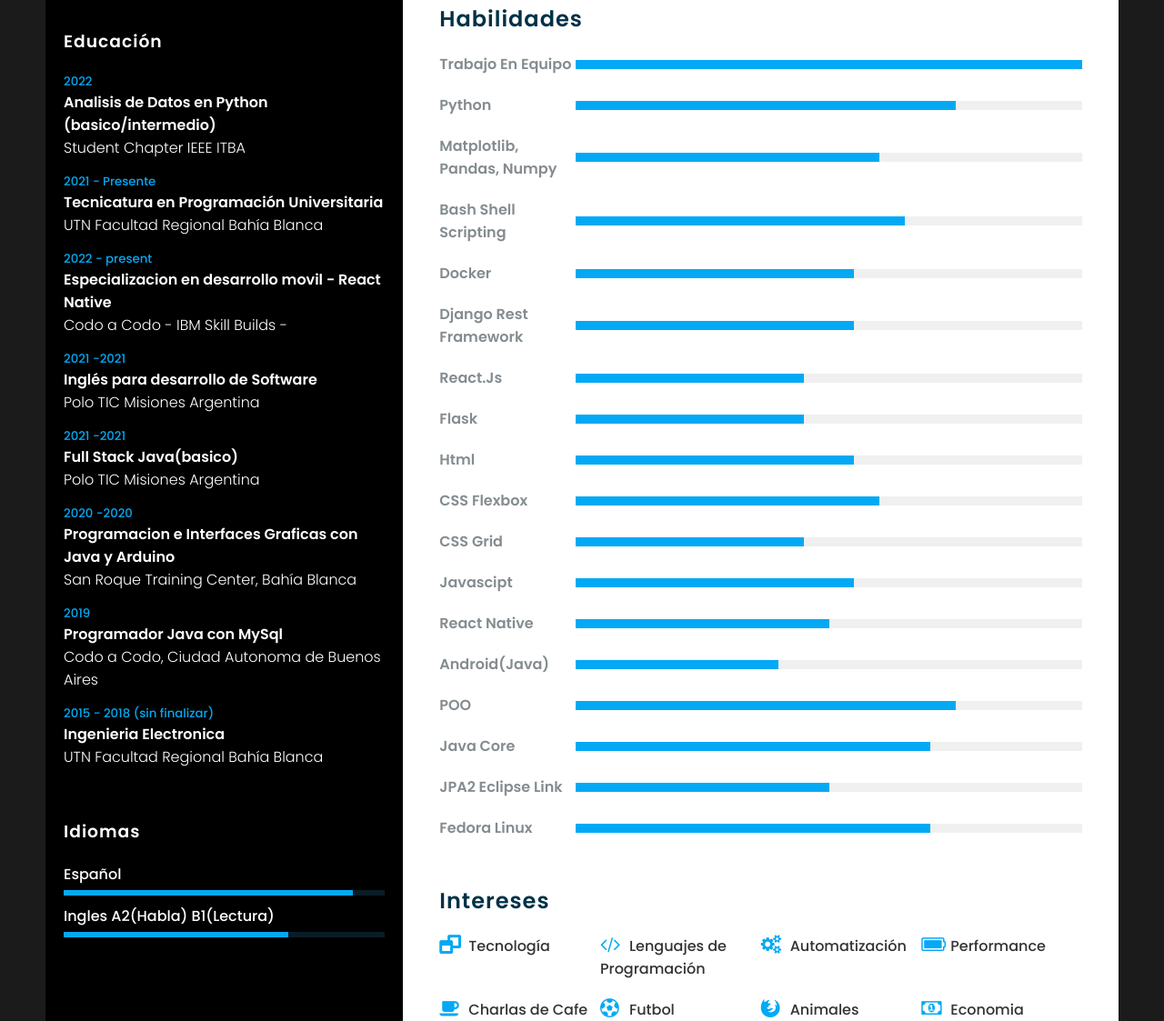
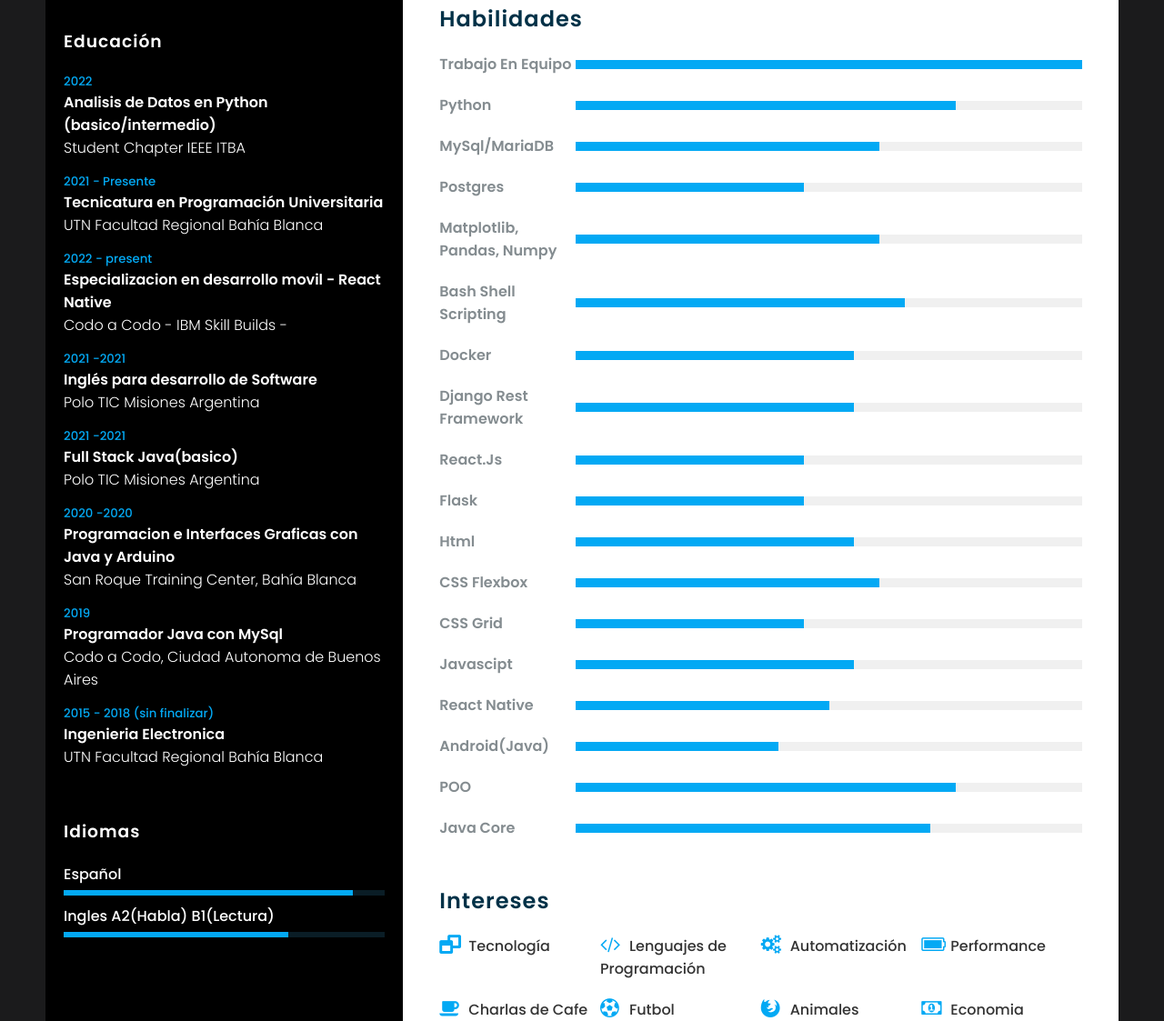
Before and after one commit to eduarsc/resume_cv, a plain HTML site: page español.html in a window 1280 px wide. Shown: the part 770-1893 px from the top of the page at 91% size. Drawn offline with Linux system fonts and the light colour scheme; files whose address does not match are found by name.

Commit message:
add to spanish cv dbs

```diff
--- a/español.html
+++ b/español.html
@@ -191,6 +191,18 @@
             </div>
           </div>
           <div class="box">
+            <h4>MySql/MariaDB</h4>
+            <div class="percent">
+              <div style="width: 60%"></div>
+            </div>
+          </div>
+          <div class="box">
+            <h4>Postgres</h4>
+            <div class="percent">
+              <div style="width: 45%"></div>
+            </div>
+          </div>
+          <div class="box">
             <h4>Matplotlib, Pandas, Numpy</h4>
             <div class="percent">
               <div style="width: 60%"></div>
@@ -274,18 +286,6 @@
               <div style="width: 70%"></div>
             </div>
           </div>
-          <div class="box">
-            <h4>JPA2 Eclipse Link</h4>
-            <div class="percent">
-              <div style="width: 50%"></div>
-            </div>
-          </div>
-          <div class="box">
-            <h4>Fedora Linux</h4>
-            <div class="percent">
-              <div style="width: 70%"></div>
-            </div>
-          </div>
         </div>
         <div class="about interest">
           <h2 class="title2">Intereses</h2>
```
